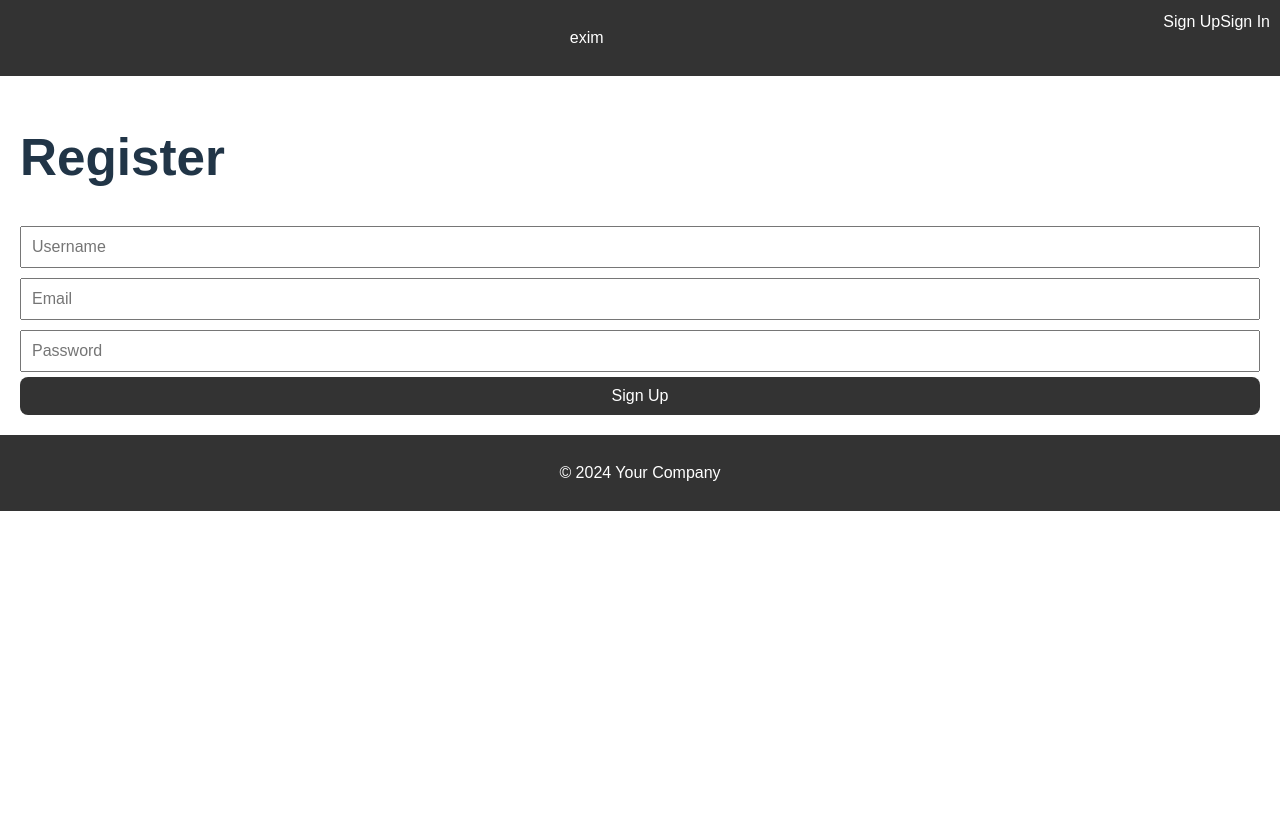
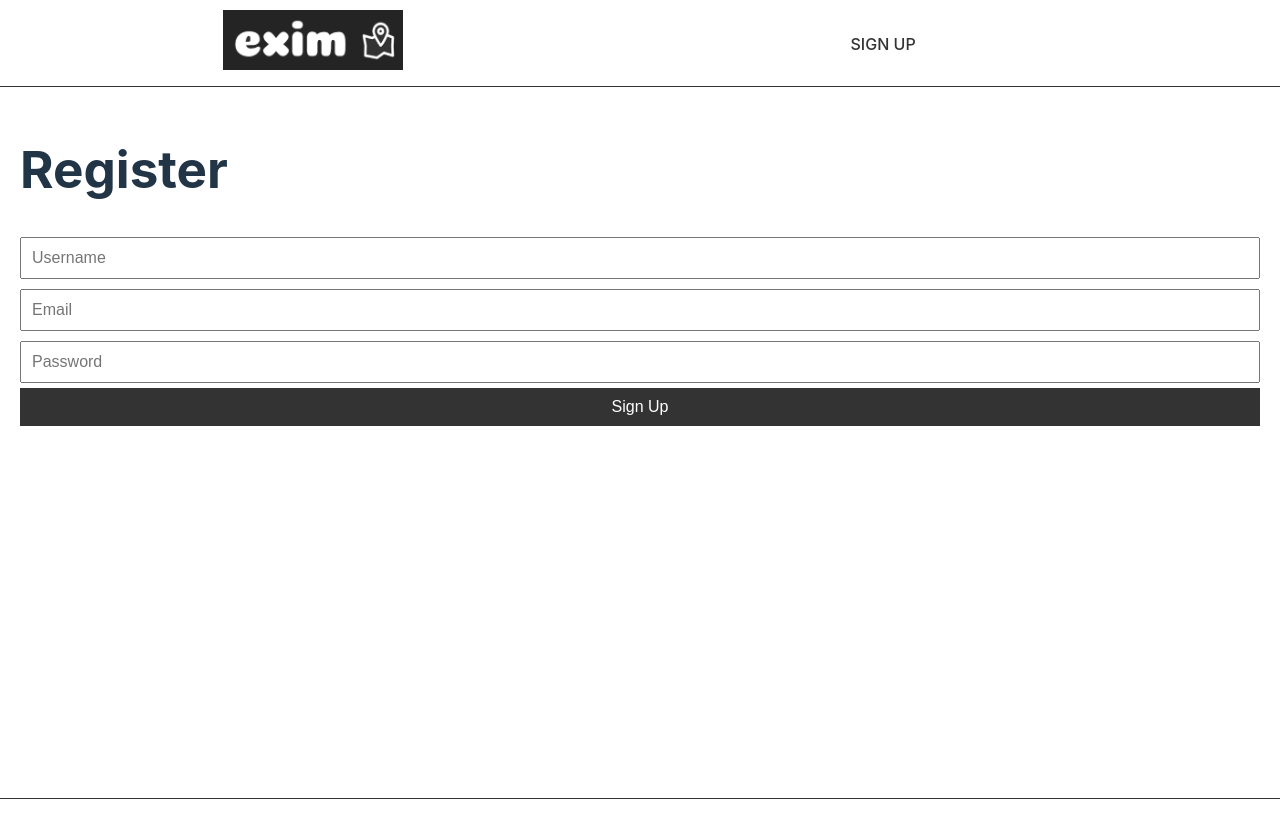
Before and after one commit to Nikvasil/exim, a React (Vite) app in the folder client/: page /register in a window 1280 px wide. Shown: the top 838 px of the page. Before the commit the page ends 800 px from the top, so only its background shows below. Built offline with nearby package versions, Linux system fonts and the light colour scheme.

Commit message:
some layout adjustments, add logo

```diff
--- a/client/package.json
+++ b/client/package.json
@@ -11,6 +11,11 @@
     "preview": "vite preview"
   },
   "dependencies": {
+    "@emotion/react": "^11.11.4",
+    "@emotion/styled": "^11.11.5",
+    "@fortawesome/free-regular-svg-icons": "^6.5.2",
+    "@mui/icons-material": "^5.15.19",
+    "@mui/material": "^5.15.19",
     "axios": "^1.7.2",
     "react": "^18.2.0",
     "react-dom": "^18.2.0",
--- a/client/src/App.jsx
+++ b/client/src/App.jsx
@@ -20,12 +20,14 @@ function App() {
             <div className="App">
                 <Header user={user} onLogout={handleLogout} />
                 <main>
+                    <div className="content">
                     <Routes>
                         <Route path="/" element={<Home />} />
                         <Route path="/register" element={<Register />} />
                         <Route path="/login" element={<Login setUser={setUser} />} />
                         <Route path="/account" element={user ? <Account user={user} /> : <Navigate to="/login" />} />
                     </Routes>
+                    </div>
                 </main>
                 <Footer />
             </div>
--- a/client/src/components/Footer.jsx
+++ b/client/src/components/Footer.jsx
@@ -1,10 +1,28 @@
 import React from 'react';
+import EmailOutlinedIcon from '@mui/icons-material/EmailOutlined';
+import PlaceIcon from '@mui/icons-material/Place';
 
 
 const Footer = () => {
     return (
-        <footer>
-            <p>© 2024 Your Company</p>
+        <footer className="footer">
+            <div className="footer-container">
+                <div className="footer-column">
+                    <h3>Contact info</h3>
+                    <p>
+                        <PlaceIcon fontSize={"small"} className={"footer-icon"}/>
+                        Str. der Nationen 62, 09111 Chemnitz
+                    </p>
+                    <p>
+                        <EmailOutlinedIcon fontSize={"small"} className={"footer-icon"}/>
+                        mykyta.vasyliev@s2022.tu-chemnitz.de
+                    </p>
+                </div>
+                <div className="footer-column">
+                    <h3>Disclaimer</h3>
+                    <p>This website does not belong to a real company. It is a university project.</p>
+                </div>
+            </div>
         </footer>
     );
 };
--- a/client/src/components/Header.jsx
+++ b/client/src/components/Header.jsx
@@ -1,5 +1,7 @@
 import React from 'react';
 import { Link, useNavigate } from 'react-router-dom';
+import logo from '../assets/eximLogo.png';
+import Avatar from '@mui/material/Avatar';
 
 
 const Header = ({ user, onLogout }) => {
@@ -14,17 +16,19 @@ const Header = ({ user, onLogout }) => {
         <header>
             <div className="header-left">
                 <Link to="/">
-                    <p> exim </p>
+                    <img src={logo} alt="Exim Logo" className="header-logo"/>
                 </Link>
             </div>
             <div className="header-right">
                 {!user ? (
-                    <>
-                        <Link to="/register">Sign Up</Link>
-                        <Link to="/login">Sign In</Link>
-                    </>
+                    <div className="header-links">
+                        <Link to="/register" className="button contained">SIGN UP</Link>
+                        <Link to="/login" className="button outlined">SIGN IN</Link>
+                    </div>
                 ) : (
-                    <button onClick={handleLogout}>Logout</button>
+                    <div className="header-account">
+                            <Avatar sx={{ bgcolor: "dimgray" }} onClick={handleLogout}>t</Avatar>
+                    </div>
                 )}
             </div>
         </header>
--- a/client/src/index.css
+++ b/client/src/index.css
@@ -27,23 +27,38 @@ h1 {
   line-height: 1.1;
 }
 
-button {
-  border-radius: 8px;
-  border: 1px solid transparent;
-  padding: 0.6em 1.2em;
-  font-size: 1em;
-  font-weight: 500;
-  font-family: inherit;
-  background-color: #1a1a1a;
-  cursor: pointer;
-  transition: border-color 0.25s;
+.button {
+  display: inline-block;
+  padding: 10px 20px;
+  font-size: 16px;
+  border-radius: 4px;
+  text-align: center;
+  text-decoration: none;
+  transition: background-color 0.3s, color 0.3s, border-color 0.3s;
 }
-button:hover {
-  border-color: #646cff;
+
+.contained {
+  background-color: #fff;
+  color: #333;
+  border: 2px solid #fff;
 }
-button:focus,
-button:focus-visible {
-  outline: 4px auto -webkit-focus-ring-color;
+
+.contained:hover {
+  background-color: #333333;
+  border-color: #f0f0f0;
+  color: #ffffff;
+}
+
+.outlined {
+  background-color: transparent;
+  color: #fff;
+  border: 2px solid #fff;
+}
+
+.outlined:hover {
+  background-color: #fff;
+  color: #333;
+  border-color: #fff;
 }
 
 @media (prefers-color-scheme: light) {
@@ -60,16 +75,23 @@ button:focus-visible {
 }
 
 body {
-  font-family: Arial, sans-serif;
+  display: flex;
+  flex-direction: column;
+  min-height: 100vh;
   margin: 0;
-  padding: 0;
+}
+
+header {
+  color: #fff;
+  padding: 20px 0;
+  display: flex;
+  justify-content: space-around;
+  border-bottom: solid 1px #333333;
 }
 
 header, footer {
-  background-color: #333;
   color: #fff;
   padding: 10px;
-  text-align: center;
 }
 
 header .header-left, header .header-right {
@@ -80,17 +102,73 @@ header .header-right {
   float: right;
 }
 
+.header-links {
+  display: flex;
+  gap: 16px;
+  padding-top: 10px;
+}
+
+.header-account {
+  padding: 14px;
+  text-align: center;
+  vertical-align: center;
+}
+
+.header-account:hover {
+  cursor: pointer;
+}
+
 header a, footer p {
   color: #fff;
   text-decoration: none;
 }
 
-.logo {
-  height: 40px;
+.header-logo {
+  height: 60px;
+  width: 180px;
+}
+
+footer {
+  color: #fff;
+  position: absolute;
+  padding: 20px 0;
+  bottom: -185px;
+  width: 100%;
+  display: flex;
+  justify-content: space-evenly;
+  border-top: solid 1px #333333;
+}
+
+.footer-container {
+  display: flex;
+  justify-content: space-evenly;
+  max-width: 1200px;
+  width: 100%;
+  padding: 0 20px;
+}
+
+.footer-column {
+  text-align: left;
+  flex: 1;
+}
+
+.footer-link {
+  color: #fff;
+  text-decoration: none;
+}
+
+.footer-link:hover {
+  text-decoration: underline;
+}
+
+.footer-icon {
+  margin-right: 10px;
+  vertical-align: middle;
 }
 
 main {
   padding: 20px;
+  flex: 1;
 }
 
 form {
--- a/client/src/pages/Home.jsx
+++ b/client/src/pages/Home.jsx
@@ -4,8 +4,6 @@ import React from 'react';
 const Home = () => {
     return (
         <div>
-            <h1>Welcome to the Interactive Map Application</h1>
-            <p>Select a category from the filter panel to get started.</p>
         </div>
     );
 };
```
Also changed, not shown: client/src/assets/eximLogo.png (added), 1 other file (tests, documents, lock files or other folders).
